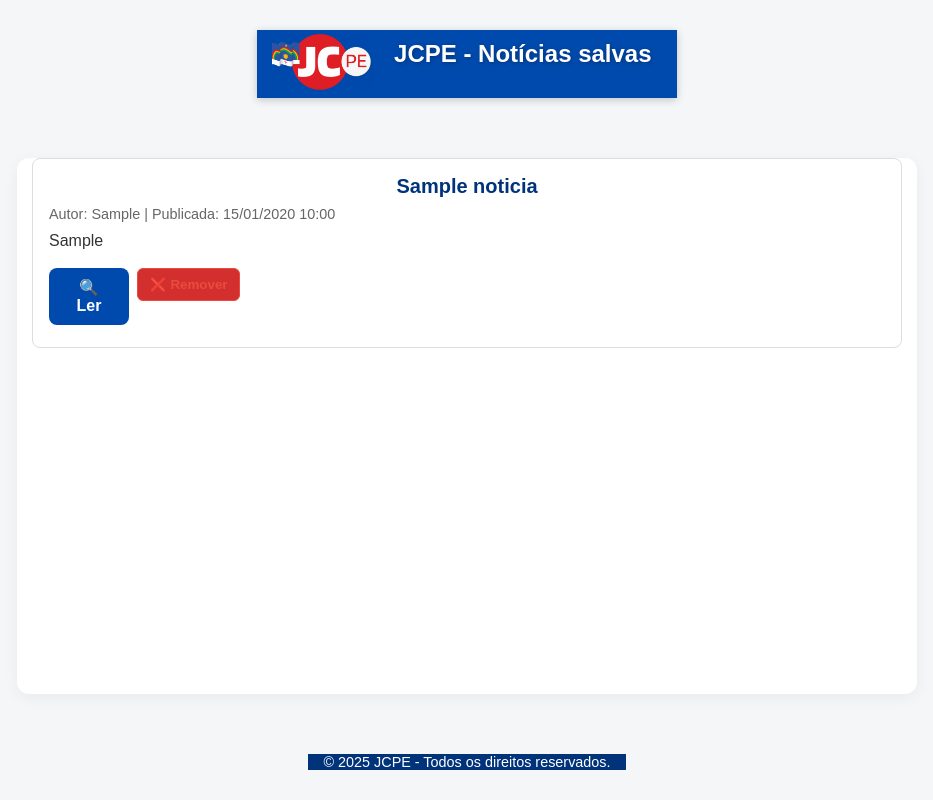
After one commit to Natan-Tavares/Panora, a Django app: page /noticas_salvas/ in a window 1280 px wide. The commit adds this page. Shown: the whole page, without its empty margins (173-1106 px from the left). Run offline with Django 5.2, Linux system fonts and the light colour scheme; a user stored in the database is signed in; tables that the repository leaves empty hold one stand-in row (values such as "Sample post").

Commit message:
Criada a função de salvar noticia

```diff
--- a/JCPE/AppJCPE/admin.py
+++ b/JCPE/AppJCPE/admin.py
@@ -1,12 +1,13 @@
 from django.contrib import admin
 
 # Register your models here.
-from .models import Noticia, Resposta, Tags, Historico#, Usuario_comum
+from .models import Noticia, Resposta, Tags, Historico, Noticias_salvas#, Usuario_comum
 
 admin.site.register(Noticia)
 admin.site.register(Resposta)
 admin.site.register(Tags)
 admin.site.register(Historico)
+admin.site.register(Noticias_salvas)
 '''
 admin.site.register(Usuario_comum)
 '''
--- a/JCPE/AppJCPE/models.py
+++ b/JCPE/AppJCPE/models.py
@@ -41,6 +41,13 @@ class Historico(models.Model):
         return f"usuario: {self.usuario.username} acessou {self.noticia}"
 
 
+class Noticias_salvas(models.Model):
+    noticia = models.ForeignKey(Noticia, on_delete=models.CASCADE)
+    usuario = models.ForeignKey(User, on_delete=models.CASCADE)
+    def __str__(self):
+        return f"usuario: {self.usuario.username} salvou {self.noticia}"
+
+
     '''
 class Usuario_comum(models.Model):
     usuario = models.OneToOneField(User, on_delete=models.CASCADE,null=True)
--- a/JCPE/AppJCPE/views.py
+++ b/JCPE/AppJCPE/views.py
@@ -1,5 +1,5 @@
 from django.shortcuts import render,get_object_or_404,redirect
-from .models import Noticia, Resposta, Historico
+from .models import Noticia, Resposta, Historico,Noticias_salvas
 from django.contrib.auth.models import User
 from django.contrib.auth import authenticate, login, logout
 from django.utils.timezone import now
@@ -8,6 +8,7 @@ from django.utils import timezone
 from django.http import HttpResponse, Http404
 from rest_framework import viewsets
 from .serializers import RespostaSerializer
+from django.contrib.auth.decorators import login_required
 # Create your views here.
 
 def criar_noticia(request):
@@ -29,6 +30,7 @@ def ler_noticia(request,id):
     if request.user.is_authenticated:
         usuario=request.user
         Historico.objects.create(noticia=noticia_individual,usuario=usuario)
+
     return render(request,'noticia.html', {'noticia':noticia_individual})
 
 def apagar_noticia(request,id):
@@ -156,3 +158,28 @@ class RespostaViewSet(viewsets.ModelViewSet):
         parent_id = self.request.data.get("pai")
         parent = Resposta.objects.get(id=parent_id) if parent_id else None
         serializer.save(usuario=self.request.user, pai=parent)
+
+@login_required
+def salvar_noticia(request,id):
+    noticia_individual = get_object_or_404(Noticia, id=id)
+    if request.method=="POST":
+        usuario=request.user
+        Noticias_salvas.objects.create(noticia=noticia_individual,usuario=usuario)
+    return redirect('ler_noticia',id=id)
+
+
+@login_required
+def vizualizar_noticias_salvas(request):
+    usuario = request.user
+    noticias=Noticias_salvas.objects.filter(usuario=usuario)
+    return render(request,'noticias_salvas.html', {'noticias_salvas': noticias})
+
+
+
+@login_required
+def remover_noticias_salvas(request,id):
+    usuario = request.user
+    noticias=Noticias_salvas.objects.filter(id=id,usuario=usuario)
+    if request.method == 'POST':
+        noticias.delete()
+    return redirect('vizualizar_salvos')
--- a/JCPE/JCPE/urls.py
+++ b/JCPE/JCPE/urls.py
@@ -33,6 +33,9 @@ urlpatterns = [
     path('cadastro/', views.cadastro, name='cadastro'),
     path('login/', views.login_view, name='login'),
     path('logout/', views.deslogar, name='logout'),
+    path('salvar_noticia/<int:id>/', views.salvar_noticia, name='salvar_noticia'),
+    path('noticas_salvas/', views.vizualizar_noticias_salvas, name='vizualizar_salvos'),
+    path('noticas_salvas/remover/<int:id>/', views.remover_noticias_salvas, name='apagar_salvos'),
 ]
 
 urlpatterns += router.urls
--- a/JCPE/templates/noticia.html
+++ b/JCPE/templates/noticia.html
@@ -49,6 +49,10 @@
             {% endfor %}
         {% endwith %}
 
+        <form action="{% url 'salvar_noticia' noticia.id %}" method="POST" style="text-align: center; margin-top: 20px;">
+            {% csrf_token %}
+            <button type="submit" class="button">⭐ Salvar notícia</button>
+        </form>
 
 
         <div class="links-centrais">
--- /dev/null
+++ b/JCPE/templates/noticias_salvas.html
@@ -0,0 +1,71 @@
+{% load static %}
+<!DOCTYPE html>
+<html lang="pt-BR">
+<head>
+    <meta charset="UTF-8">
+    <title>Notícias Salvas - JCPE</title>
+    <link rel="stylesheet" href="{% static 'css/style.css' %}">
+    <link rel="icon" href="{% static 'img/logo_jcpe.png' %}">
+    <style>
+        /* Pequeno estilo inline para o exemplo — remova se usar seu css */
+        .container { max-width: 900px; margin: 30px auto; padding: 0 15px; }
+        .card { border: 1px solid #ddd; padding: 16px; border-radius: 8px; margin-bottom: 14px; background: #fff; }
+        .card h2 { margin: 0 0 8px; font-size: 1.25rem; }
+        .meta { color: #666; font-size: 0.9rem; margin-bottom: 10px; }
+        .excerpt { margin-bottom: 12px; color: #333; }
+        .actions { display: flex; gap: 8px; }
+        .button { display: inline-block; padding: 8px 12px; border-radius: 6px; text-decoration: none; border: 1px solid #ccc; background:#f5f5f5; }
+        .button.excluir { border-color: #e74c3c; color: #e74c3c; }
+        .empty { text-align: center; color:#555; padding: 30px 0; }
+    </style>
+</head>
+<body>
+    <header class="container">
+        <a href="{% url 'inicial' %}">
+            <img src="{% static 'img/logo_jcpe.png' %}" alt="Logo JCPE" class="logo" style="height:56px;">
+        </a>
+        <h1>JCPE - Notícias salvas</h1>
+    </header>
+
+    <main class="container">
+        {% if noticias_salvas %}
+            {% for item in noticias_salvas %}
+                <article class="card">
+                    <h2>{{ item.noticia.titulo }}</h2>
+                    <div class="meta">
+                        Autor: {{ item.noticia.autor }} |
+                        Publicada: {{ item.noticia.data_criacao|date:"d/m/Y H:i" }}
+                    </div>
+
+                    <p class="excerpt">
+                        {% if item.noticia.materia|length > 300 %}
+                            {{ item.noticia.materia|slice:":300" }}...
+                        {% else %}
+                            {{ item.noticia.materia }}
+                        {% endif %}
+                    </p>
+
+                    <div class="actions">
+                        <a href="{% url 'ler_noticia' item.noticia.id %}" class="button">🔍 Ler</a>
+
+                        <form action="{% url 'apagar_salvos' item.id %}" method="POST" style="display:inline;">
+                            {% csrf_token %}
+                            <button type="submit" class="button excluir">❌ Remover</button>
+                        </form>
+                    </div>
+                </article>
+            {% endfor %}
+        {% else %}
+            <div class="empty">
+                <p>Você ainda não salvou nenhuma notícia.</p>
+                <p><a href="{% url 'inicial' %}" class="button">Voltar à página inicial</a></p>
+            </div>
+        {% endif %}
+    </main>
+
+
+    <footer class="container" style="text-align:center; margin-top:30px;">
+        &copy; 2025 JCPE - Todos os direitos reservados.
+    </footer>
+</body>
+</html>
```
Also changed, not shown: JCPE/AppJCPE/migrations/0008_noticias_salvas.py (added).
